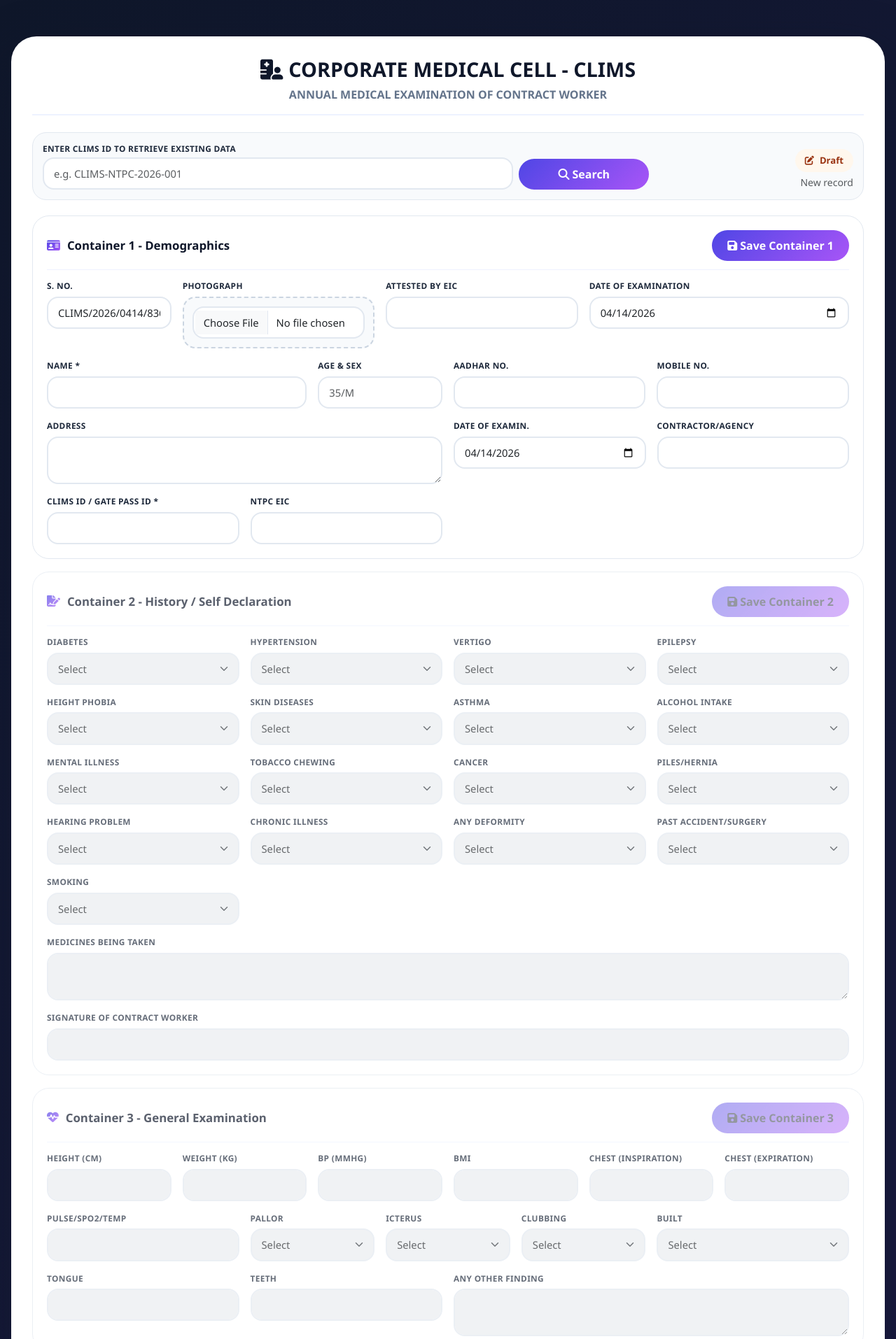
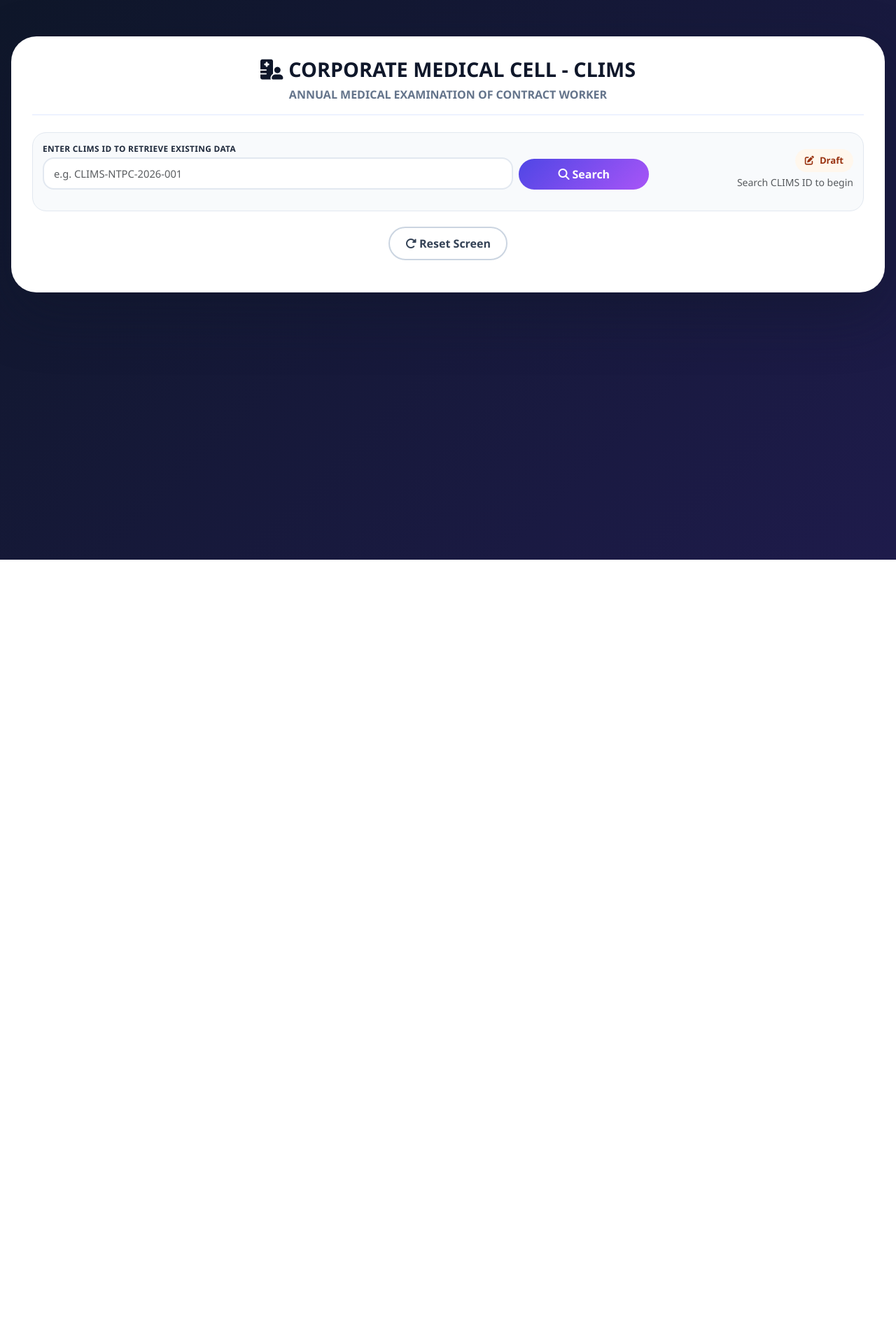
Before and after one commit to subhashkrsingh/DevelopvitSubhash, a PHP site: page / in a window 1280 px wide. Shown: the top 1914 px of the page at 70% size. After the commit the page ends 800 px from the top, so only its background shows below. Run offline with PHP 8.4, Linux system fonts and the light colour scheme.

Commit message:
Modified

```diff
--- a/assets/css/app.css
+++ b/assets/css/app.css
@@ -55,6 +55,13 @@ body {
     border-radius: 20px;
     padding: 14px;
     margin-bottom: 22px;
+}
+
+#searchFeedback {
+    border-radius: 14px;
+    padding: 10px 14px;
+    margin: 0;
+    font-weight: 600;
 }
 
 .clims-section {
@@ -237,7 +244,12 @@ textarea.form-control:focus {
     color: #155e75;
 }
 
-.status-verified {
+.status-partial {
+    background: #fef9c3;
+    color: #854d0e;
+}
+
+.status-submitted {
     background: #ecfdf5;
     color: #166534;
 }
--- a/index.php
+++ b/index.php
@@ -18,7 +18,7 @@ $today = date('Y-m-d');
 <div class="loading-overlay" id="loadingOverlay">
     <div class="loading-card">
         <div class="spinner-border text-primary" role="status"></div>
-        <p id="loadingText">Saving...</p>
+        <p id="loadingText">Please wait...</p>
     </div>
 </div>
 
@@ -33,7 +33,7 @@ $today = date('Y-m-d');
     <div class="search-panel">
         <div class="row g-2 align-items-end">
             <div class="col-lg-7">
-                <label class="form-label mb-1">Enter CLIMS ID to retrieve existing data</label>
+                <label class="form-label mb-1">ENTER CLIMS ID TO RETRIEVE EXISTING DATA</label>
                 <input type="text" class="form-control" id="search_clims_id" placeholder="e.g. CLIMS-NTPC-2026-001">
             </div>
             <div class="col-lg-2 d-grid">
@@ -45,8 +45,22 @@ $today = date('Y-m-d');
                 <span class="status-chip status-draft" id="recordStatus">
                     <i class="fa-solid fa-pen-to-square"></i> Draft
                 </span>
-                <div class="small text-muted mt-1" id="recordInfo">New record</div>
+                <div class="small text-muted mt-1" id="recordInfo">Search CLIMS ID to begin</div>
             </div>
+        </div>
+
+        <div class="mt-3 d-none" id="searchFeedback"></div>
+
+        <div class="d-flex flex-wrap gap-2 mt-3">
+            <button type="button" class="btn btn-gradient btn-pill d-none" id="createNewRecordBtn">
+                <i class="fa-solid fa-file-circle-plus me-1"></i>Create New Record
+            </button>
+            <button type="button" class="btn btn-gradient btn-pill d-none" id="editModeBtn">
+                <i class="fa-solid fa-pen me-1"></i>Edit Mode
+            </button>
+            <button type="button" class="btn btn-gradient btn-pill d-none" id="saveAllChangesBtn">
+                <i class="fa-solid fa-floppy-disk me-1"></i>Save Changes
+            </button>
         </div>
     </div>
 
@@ -54,11 +68,11 @@ $today = date('Y-m-d');
         <input type="hidden" name="csrf_token" value="<?php echo htmlspecialchars($csrfToken, ENT_QUOTES, 'UTF-8'); ?>">
         <input type="hidden" id="examination_id" name="examination_id" value="">
 
-        <section class="clims-section" data-step="1" id="section1">
+        <section class="clims-section workflow-section d-none" data-step="1" id="section1">
             <div class="section-head">
                 <h2 class="section-title"><i class="fa-solid fa-id-card"></i>Container 1 - Demographics</h2>
                 <button type="button" class="btn btn-gradient btn-pill save-section-btn" data-step="1">
-                    <i class="fa-solid fa-floppy-disk me-1"></i>Save Container 1
+                    <i class="fa-solid fa-floppy-disk me-1"></i>Save Demographics
                 </button>
             </div>
 
@@ -113,7 +127,7 @@ $today = date('Y-m-d');
                 </div>
                 <div class="col-lg-3">
                     <label class="form-label">CLIMS ID / Gate Pass ID *</label>
-                    <input type="text" class="form-control" name="clims_id" id="clims_id" required>
+                    <input type="text" class="form-control" name="clims_id" id="clims_id" readonly>
                 </div>
                 <div class="col-lg-3">
                     <label class="form-label">NTPC EIC</label>
@@ -122,7 +136,7 @@ $today = date('Y-m-d');
             </div>
         </section>
 
-        <section class="clims-section" data-step="2" id="section2">
+        <section class="clims-section workflow-section d-none" data-step="2" id="section2">
             <div class="section-head">
                 <h2 class="section-title"><i class="fa-solid fa-file-signature"></i>Container 2 - History / Self Declaration</h2>
                 <button type="button" class="btn btn-gradient btn-pill save-section-btn" data-step="2">
@@ -174,7 +188,7 @@ $today = date('Y-m-d');
             </div>
         </section>
 
-        <section class="clims-section" data-step="3" id="section3">
+        <section class="clims-section workflow-section d-none" data-step="3" id="section3">
             <div class="section-head">
                 <h2 class="section-title"><i class="fa-solid fa-heart-pulse"></i>Container 3 - General Examination</h2>
                 <button type="button" class="btn btn-gradient btn-pill save-section-btn" data-step="3">
@@ -200,7 +214,7 @@ $today = date('Y-m-d');
             </div>
         </section>
 
-        <section class="clims-section" data-step="4" id="section4">
+        <section class="clims-section workflow-section d-none" data-step="4" id="section4">
             <div class="section-head">
                 <h2 class="section-title"><i class="fa-solid fa-stethoscope"></i>Container 4 - Systemic Examination</h2>
                 <button type="button" class="btn btn-gradient btn-pill save-section-btn" data-step="4">
@@ -216,7 +230,7 @@ $today = date('Y-m-d');
             </div>
         </section>
 
-        <section class="clims-section" data-step="5" id="section5">
+        <section class="clims-section workflow-section d-none" data-step="5" id="section5">
             <div class="section-head">
                 <h2 class="section-title"><i class="fa-solid fa-eye"></i>Container 5 - Vision</h2>
                 <button type="button" class="btn btn-gradient btn-pill save-section-btn" data-step="5">
@@ -242,11 +256,7 @@ $today = date('Y-m-d');
                     <tbody>
                         <tr>
                             <td class="fw-bold">Distant Vision</td>
-                            <td>
-                                <select class="form-select" name="distant_r_with" id="distant_r_with">
-                                    <option value="">Select</option><option>6/6</option><option>6/9</option><option>6/12</option><option>6/18</option><option>6/24</option><option>6/36</option><option>6/60</option>
-                                </select>
-                            </td>
+                            <td><select class="form-select" name="distant_r_with" id="distant_r_with"><option value="">Select</option><option>6/6</option><option>6/9</option><option>6/12</option><option>6/18</option><option>6/24</option><option>6/36</option><option>6/60</option></select></td>
                             <td><select class="form-select" name="distant_r_without" id="distant_r_without"><option value="">Select</option><option>6/6</option><option>6/9</option><option>6/12</option><option>6/18</option><option>6/24</option><option>6/36</option><option>6/60</option></select></td>
                             <td><select class="form-select" name="distant_l_with" id="distant_l_with"><option value="">Select</option><option>6/6</option><option>6/9</option><option>6/12</option><option>6/18</option><option>6/24</option><option>6/36</option><option>6/60</option></select></td>
                             <td><select class="form-select" name="distant_l_without" id="distant_l_without"><option value="">Select</option><option>6/6</option><option>6/9</option><option>6/12</option><option>6/18</option><option>6/24</option><option>6/36</option><option>6/60</option></select></td>
@@ -268,7 +278,7 @@ $today = date('Y-m-d');
             </div>
         </section>
 
-        <section class="clims-section" data-step="6" id="section6">
+        <section class="clims-section workflow-section d-none" data-step="6" id="section6">
             <div class="section-head">
                 <h2 class="section-title"><i class="fa-solid fa-venus"></i>Container 6 - For Female Workers</h2>
                 <button type="button" class="btn btn-gradient btn-pill save-section-btn" data-step="6">
@@ -283,7 +293,7 @@ $today = date('Y-m-d');
             </div>
         </section>
 
-        <section class="clims-section" data-step="7" id="section7">
+        <section class="clims-section workflow-section d-none" data-step="7" id="section7">
             <div class="section-head">
                 <h2 class="section-title"><i class="fa-solid fa-vials"></i>Container 7 - Investigations</h2>
                 <button type="button" class="btn btn-gradient btn-pill save-section-btn" data-step="7">
@@ -304,7 +314,7 @@ $today = date('Y-m-d');
             </div>
         </section>
 
-        <section class="clims-section" data-step="8" id="section8">
+        <section class="clims-section workflow-section d-none" data-step="8" id="section8">
             <div class="section-head">
                 <h2 class="section-title"><i class="fa-solid fa-notes-medical"></i>Container 8 - Opinion &amp; Remarks</h2>
                 <button type="button" class="btn btn-gradient btn-pill save-section-btn" data-step="8">
@@ -329,11 +339,11 @@ $today = date('Y-m-d');
         </section>
 
         <div class="footer-actions d-flex flex-wrap justify-content-center gap-2">
-            <button type="button" class="btn btn-gradient btn-pill" id="finalSubmitBtn" style="display:none;">
-                <i class="fa-solid fa-paper-plane me-1"></i>Submit Final &amp; Go To Form 26
+            <button type="button" class="btn btn-gradient btn-pill d-none" id="submitForm26Btn">
+                <i class="fa-solid fa-paper-plane me-1"></i>Submit to FORM 26
             </button>
-            <button type="button" class="btn btn-outline-soft" id="newRecordBtn">
-                <i class="fa-solid fa-plus me-1"></i>Start New Record
+            <button type="button" class="btn btn-outline-soft" id="resetWorkflowBtn">
+                <i class="fa-solid fa-rotate-right me-1"></i>Reset Screen
             </button>
         </div>
     </form>
```
